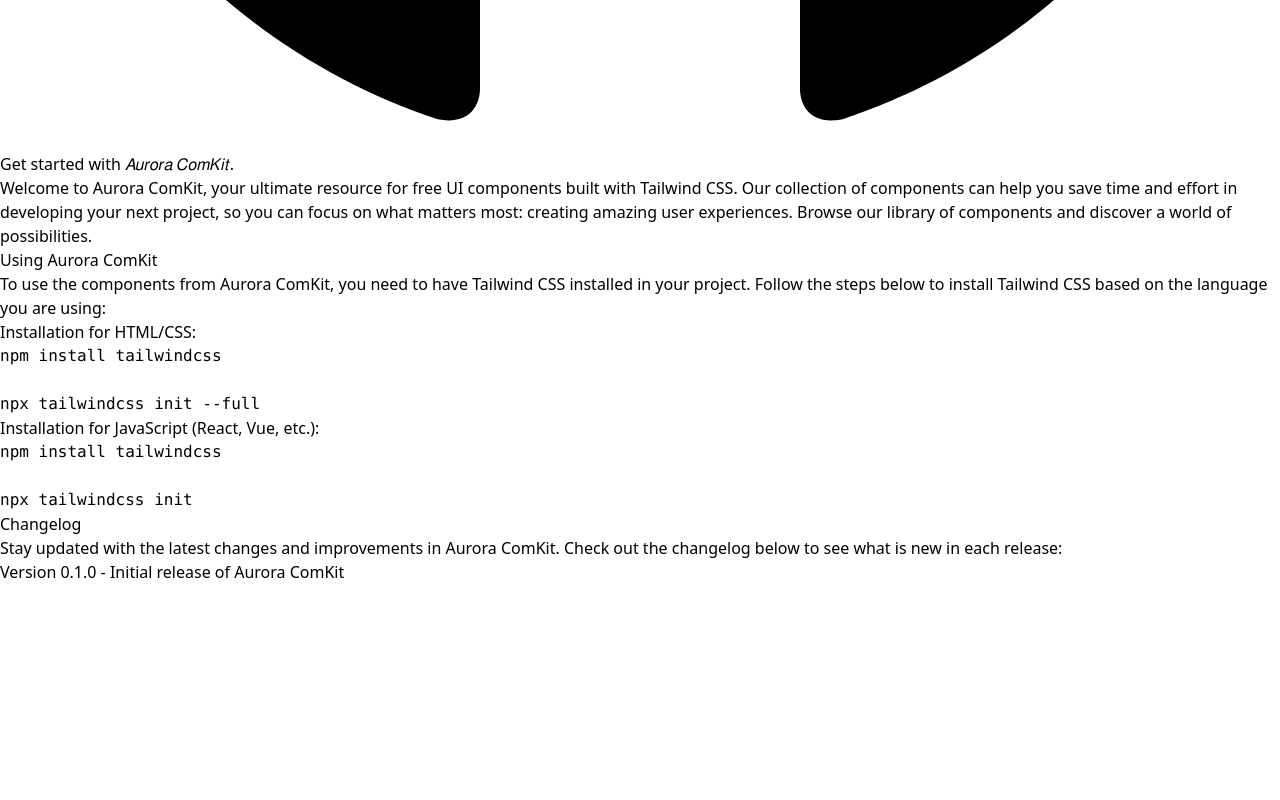
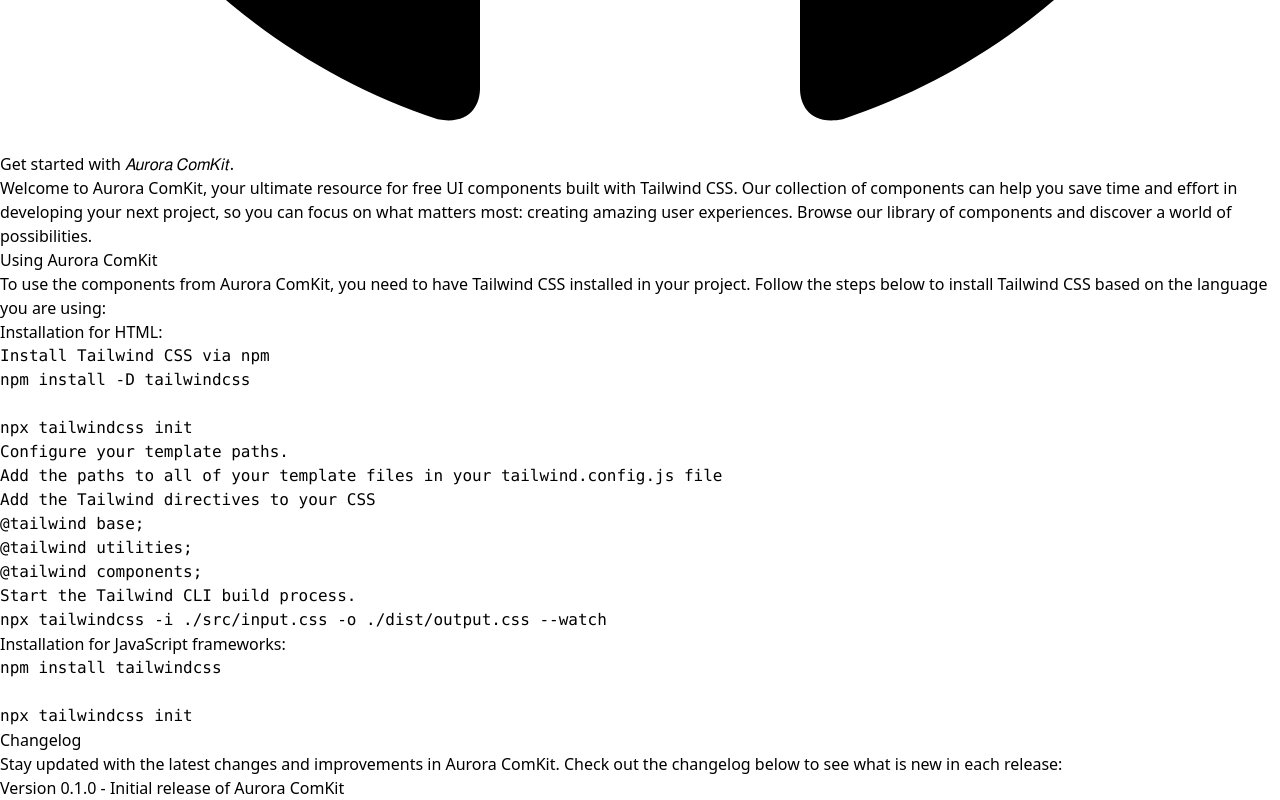
Before and after one commit to Frenziecodes/Aurora-ComKit, a React (Vite) app: page / in a window 1280 px wide. Shown: the part 6412-7212 px from the top of the page. Before the commit the page ends 6996 px from the top, so only its background shows below. Built offline with nearby package versions, Linux system fonts and the light colour scheme; no server answers.

Commit message:
Get started content addition

```diff
--- a/src/section/Header.jsx
+++ b/src/section/Header.jsx
@@ -19,19 +19,80 @@
           </p>
 
           <div className="mt-6">
-            <h5 className="text-lg font-semibold mb-2">Installation for HTML/CSS:</h5>
+            <h5 className="text-lg font-semibold mb-2">Installation for HTML:</h5>
             <pre className="bg-gray-100 p-2 rounded-md">
               <code className="text-gray-700">
-                npm install tailwindcss
-                <br />
-                <br />
-                npx tailwindcss init --full
+              <ol className="border-l border-neutral-300 dark:border-neutral-500">
+            <li>
+                <div className="flex-start flex items-center pt-3">
+                <div
+                    className="-ml-[5px] mr-3 h-[9px] w-[9px] rounded-full bg-neutral-300 dark:bg-neutral-500"></div>
+                    <p className="text-sm text-neutral-500 dark:text-neutral-300">
+                    Install Tailwind CSS via npm
+                    </p>
+                </div>
+                <div className="mb-6 ml-4 mt-2">
+                <p className="mb-3 text-neutral-500 dark:text-neutral-300">
+                    npm install -D tailwindcss
+                    <br />
+                    <br />
+                    npx tailwindcss init
+                </p>
+                </div>
+            </li>
+            <li>
+                <div className="flex-start flex items-center pt-2">
+                <div
+                    className="-ml-[5px] mr-3 h-[9px] w-[9px] rounded-full bg-neutral-300 dark:bg-neutral-500"></div>
+                    <p className="text-sm text-neutral-500 dark:text-neutral-300">
+                    Configure your template paths.
+                    </p>
+                </div>
+                <div className="mb-6 ml-4 mt-2">
+                <p className="mb-3 text-neutral-500 dark:text-neutral-300">
+                    Add the paths to all of your template files in your tailwind.config.js file
+                </p>
+                </div>
+            </li>
+            <li>
+                <div className="flex-start flex items-center pt-2">
+                <div
+                    className="-ml-[5px] mr-3 h-[9px] w-[9px] rounded-full bg-neutral-300 dark:bg-neutral-500"></div>
+                    <p className="text-sm text-neutral-500 dark:text-neutral-300">
+                        Add the Tailwind directives to your CSS
+                    </p>
+                </div>
+                <div className="ml-4 mt-2 pb-5">
+                <p className="mb-3 text-neutral-500 dark:text-neutral-300">
+                    @tailwind base;
+                    <br />
+                    @tailwind utilities;
+                    <br />
+                    @tailwind components;
+                </p>
+                </div>
+            </li>
+            <li>
+                <div className="flex-start flex items-center pt-2">
+                <div
+                    className="-ml-[5px] mr-3 h-[9px] w-[9px] rounded-full bg-neutral-300 dark:bg-neutral-500"></div>
+                    <p className="text-sm text-neutral-500 dark:text-neutral-300">
+                        Start the Tailwind CLI build process.
+                    </p>
+                </div>
+                <div className="ml-4 mt-2 pb-5">
+                <p className="mb-3 text-neutral-500 dark:text-neutral-300">
+                npx tailwindcss -i ./src/input.css -o ./dist/output.css --watch
+                </p>
+                </div>
+            </li>
+            </ol>
               </code>
             </pre>
           </div>
 
           <div className="mt-6">
-            <h5 className="text-lg font-semibold mb-2">Installation for JavaScript (React, Vue, etc.):</h5>
+            <h5 className="text-lg font-semibold mb-2">Installation for JavaScript frameworks:</h5>
             <pre className="bg-gray-100 p-2 rounded-md">
               <code className="text-gray-700">
                 npm install tailwindcss
```
